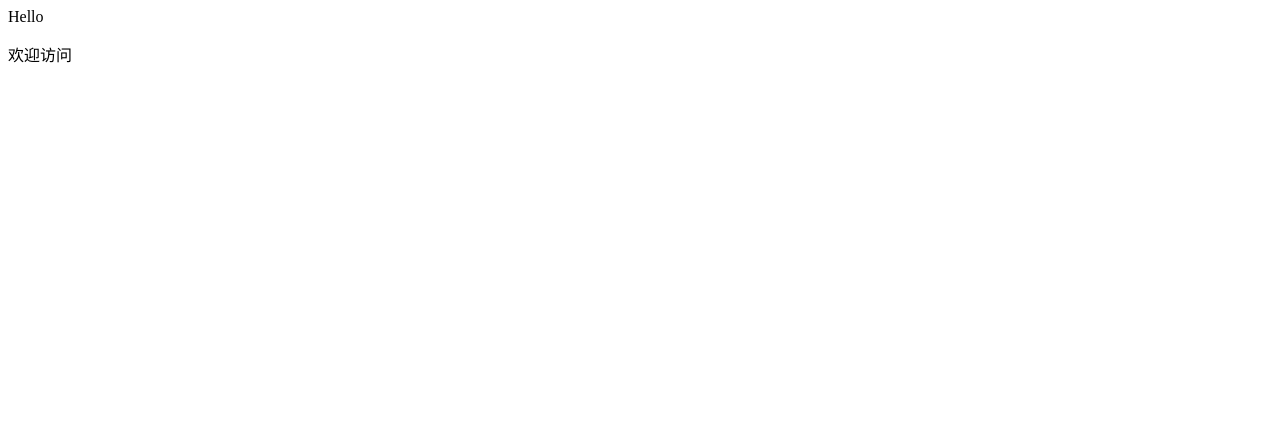
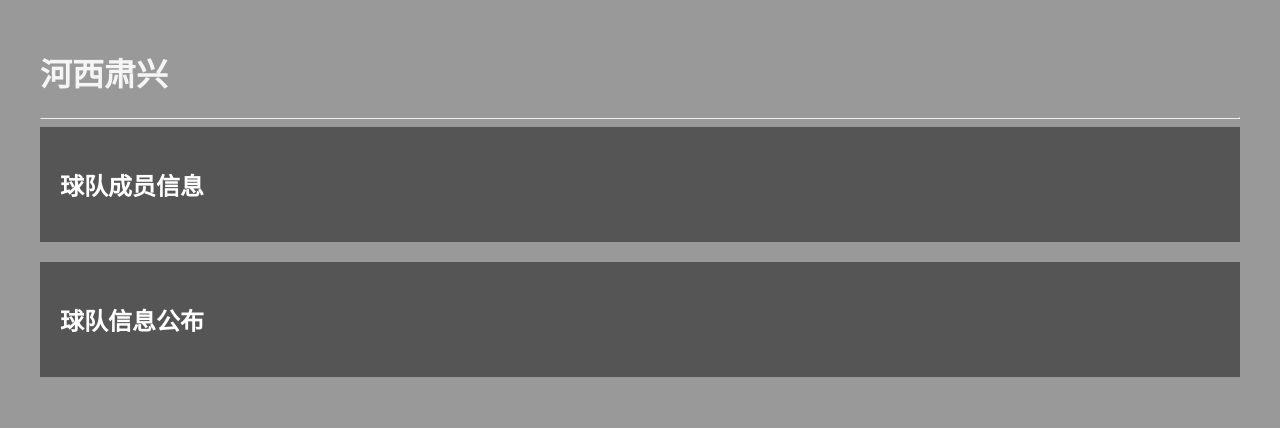
Before and after one commit to YEQAI0216/hxsx.github.io, a plain HTML site: page index.html in a window 1280 px wide. Drawn offline with Linux system fonts and the light colour scheme.

Commit message:
Update index.html

```diff
--- a/index.html
+++ b/index.html
@@ -1,2 +1,46 @@
-<p>Hello</p>
-<p>欢迎访问 </p>
+<!DOCTYPE html>
+<html lang="zh-CN">
+<head>
+    <meta charset="UTF-8">
+    <meta name="viewport" content="width=device-width, initial-scale=1.0">
+    <title>河西肃兴</title>
+    <style>
+        body {
+            background-color: #999;
+            color: #fff;
+            font-family: Arial, sans-serif;
+        }
+
+        .container {
+            max-width: 1200px;
+            margin: 0 auto;
+            padding: 20px;
+        }
+
+        h1 {
+            color: #f5f5f5;
+        }
+
+        .module {
+            background-color: #555;
+            color: #fff;
+            padding: 20px;
+            margin-bottom: 20px;
+        }
+    </style>
+</head>
+<body>
+    <div class="container">
+        <h1>河西肃兴</h1>
+        <hr>
+        <div class="module">
+            <h2>球队成员信息</h2>
+            <!-- 在这里添加成员信息 -->
+        </div>
+        <div class="module">
+            <h2>球队信息公布</h2>
+            <!-- 在这里添加球队信息 -->
+        </div>
+    </div>
+</body>
+</html>
```
